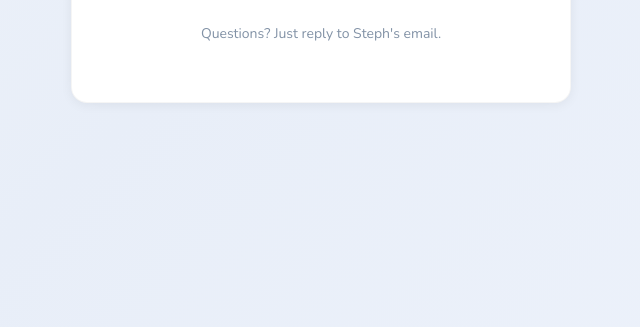
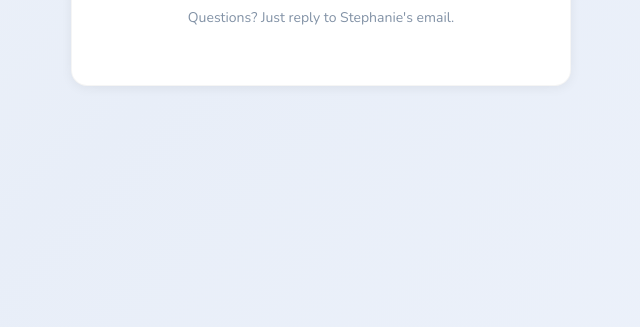
Before and after one commit to stephpalmeri/birthday-survey-2026, a plain HTML site: page thank-you.html in a window 1280 px wide. Shown: the part 473-800 px from the top of the page, without its empty margins (319-959 px from the left). Drawn offline with nearby package versions, Linux system fonts and the light colour scheme.

Commit message:
Update thank-you.html

```diff
--- a/thank-you.html
+++ b/thank-you.html
@@ -41,8 +41,7 @@
     <div class="emoji">&#127881;</div>
     <h1>Thank you!</h1>
     <p>Your responses have been recorded.</p>
-    <p>We'll be in touch once we've heard back from everyone.</p>
-    <p class="note">Questions? Just reply to Steph's email.</p>
+    <p class="note">Questions? Just reply to Stephanie's email.</p>
   </div>
 </body>
 </html>
```
